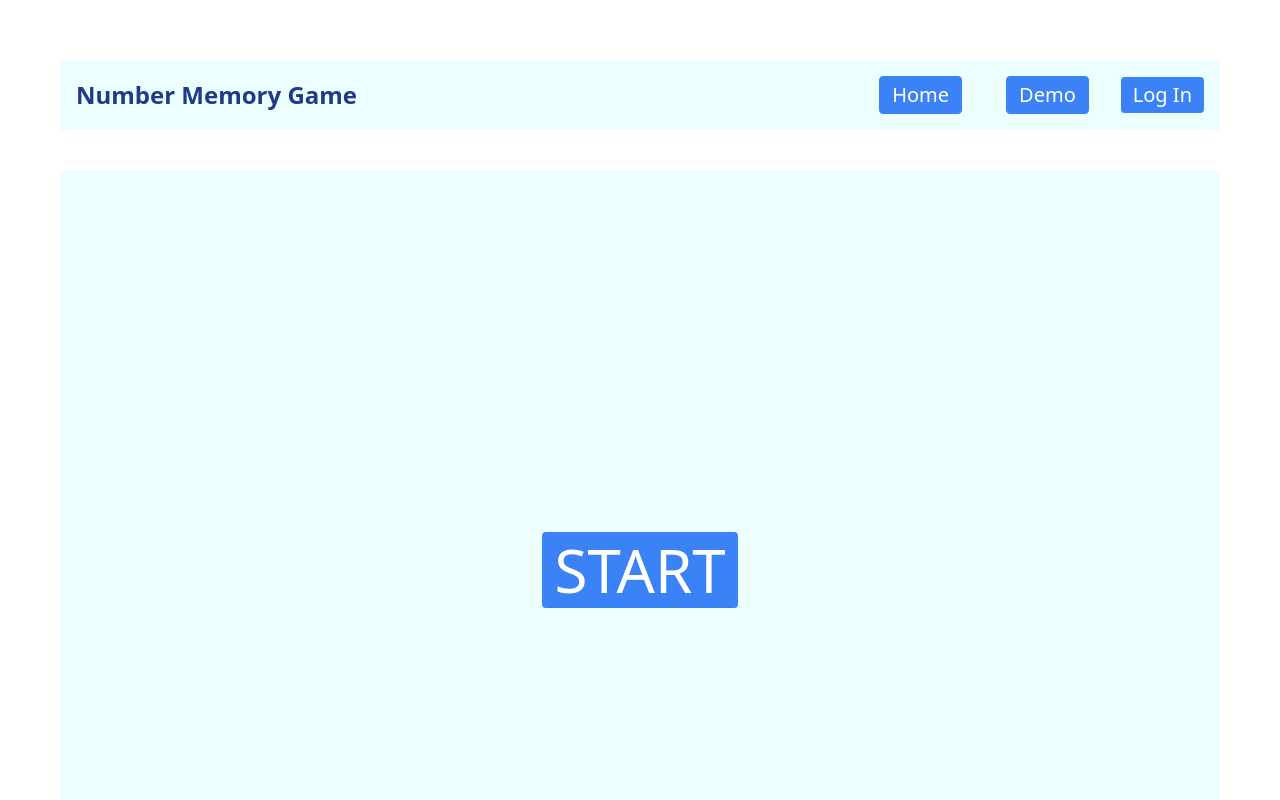
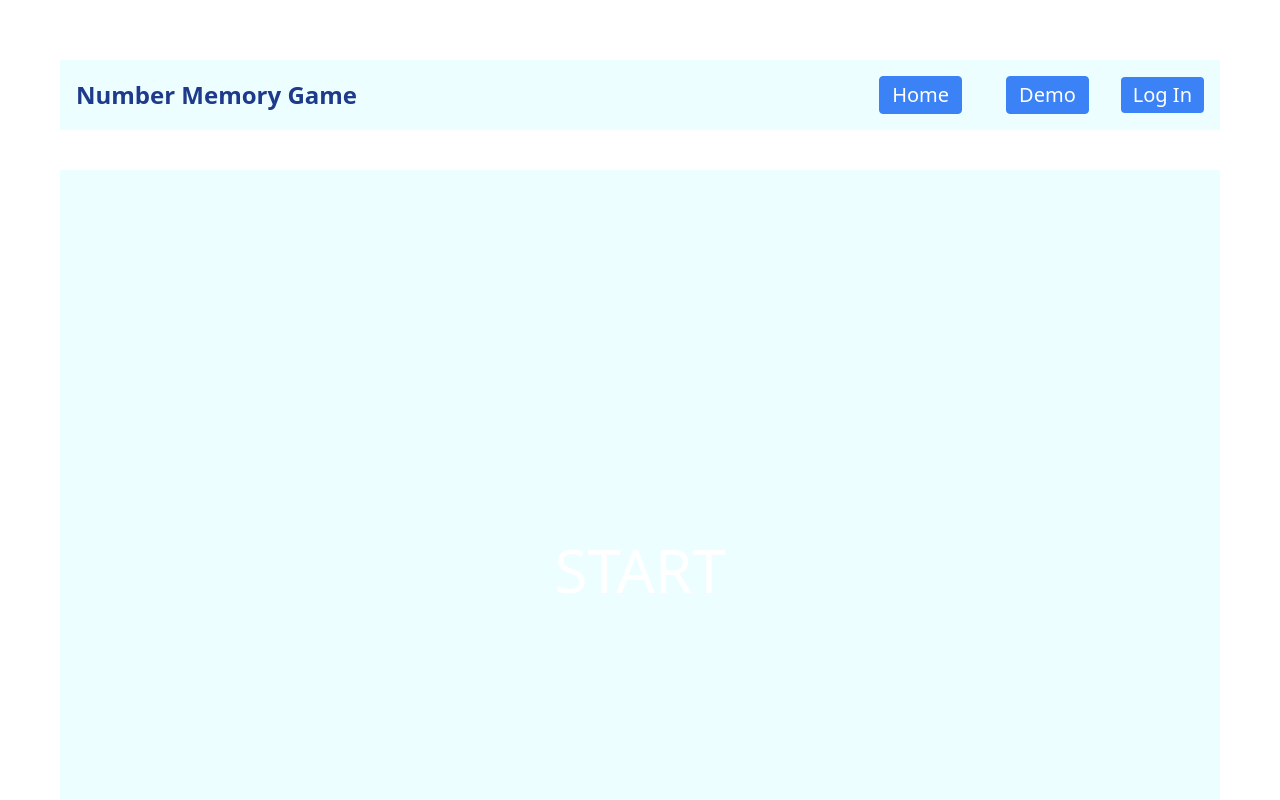
Before and after one commit to heather-h-kim/aep-individual-project, a React (Vite) app in the folder app/: page /demo in a window 1280 px wide. Shown: the top 800 px of the page. Built offline with nearby package versions, Linux system fonts and the light colour scheme; no server answers.

Commit message:
updated demo game button styling when the user is logged in

```diff
--- a/app/src/components/Demo.tsx
+++ b/app/src/components/Demo.tsx
@@ -13,11 +13,19 @@ const Demo = () => {
     themeFgColor: state.fgcolor,
     preview: state.preview,
   }));
+  const [isHover, setIsHover] = useState(false);
   const style = {
     ...(globalUser.userId
       ? preview
         ? { backgroundColor: themeBgColor }
         : { backgroundColor: globalUser.bgcolor }
+      : { backgroundColor: '#ECFEFF' }),
+  };
+  const buttonStyle = {
+    ...(globalUser.userId
+      ? isHover
+        ? { backgroundColor: '#404040' }
+        : { backgroundColor: '#525252' }
       : { backgroundColor: '#ECFEFF' }),
   };
 
@@ -256,7 +264,10 @@ const Demo = () => {
       className="my-10 flex h-screen flex-col items-center justify-center "
     >
       <button
-        className="inline-block rounded bg-blue-500 px-3 py-2 text-6xl font-medium text-white hover:bg-blue-700"
+        style={buttonStyle}
+        onMouseEnter={() => setIsHover(true)}
+        onMouseLeave={() => setIsHover(false)}
+        className="inline-block rounded px-3 py-2 text-6xl font-medium text-white"
         onClick={handleClick}
       >
         START
--- a/app/src/components/Profile.tsx
+++ b/app/src/components/Profile.tsx
@@ -239,7 +239,10 @@ const Profile = () => {
             </div>
           </div>
           {errors.userName && (
-            <span className="ml-40 text-red-500">{errors.userName}</span>
+            <div className="mr-4  flex items-center">
+              <div className="w-1/5"></div>
+              <span className="w-4/5 text-red-900">{errors.userName}</span>
+            </div>
           )}
           <div className="mr-4 mt-4  flex items-center">
             <div className="w-1/5">
@@ -261,8 +264,10 @@ const Profile = () => {
               />
             </div>
           </div>
-
-          <span className="ml-40 text-sky-900">*Email cannot be changed</span>
+          <div className="mr-4  flex items-center">
+            <div className="w-1/5"></div>
+            <span className="w-4/5 text-sky-900">*Email cannot be changed</span>
+          </div>
 
           <div className="mb-6 mt-6 flex flex-row justify-around">
             <div className="flex flex-col">
```
